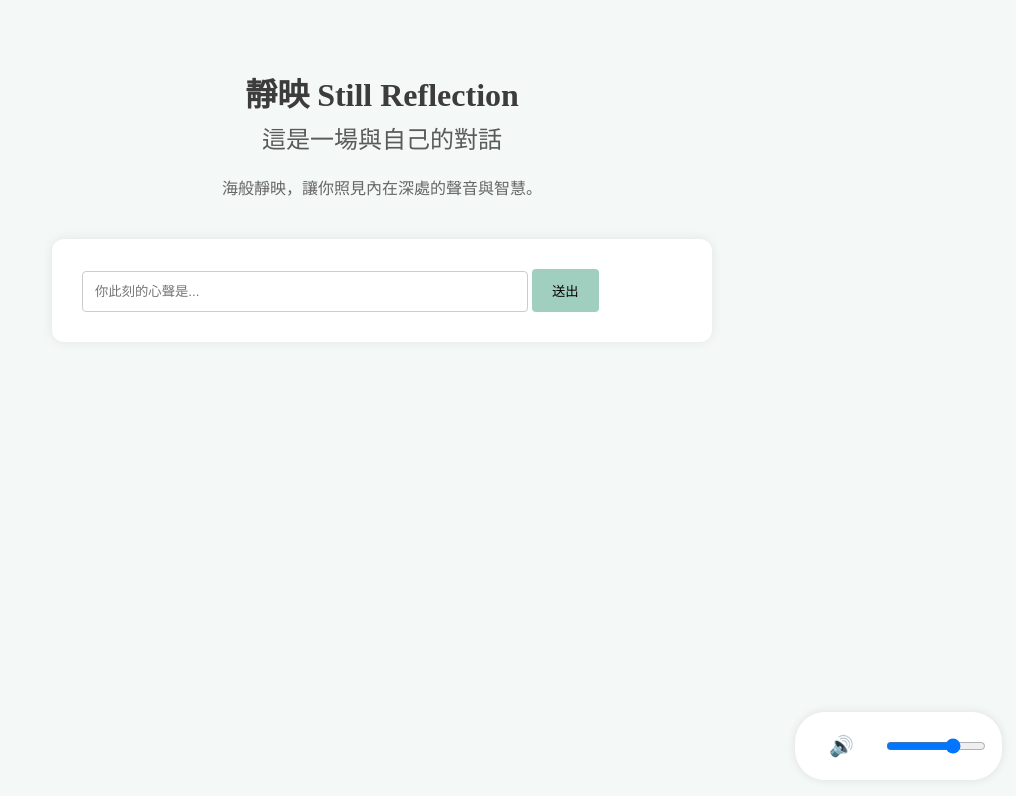
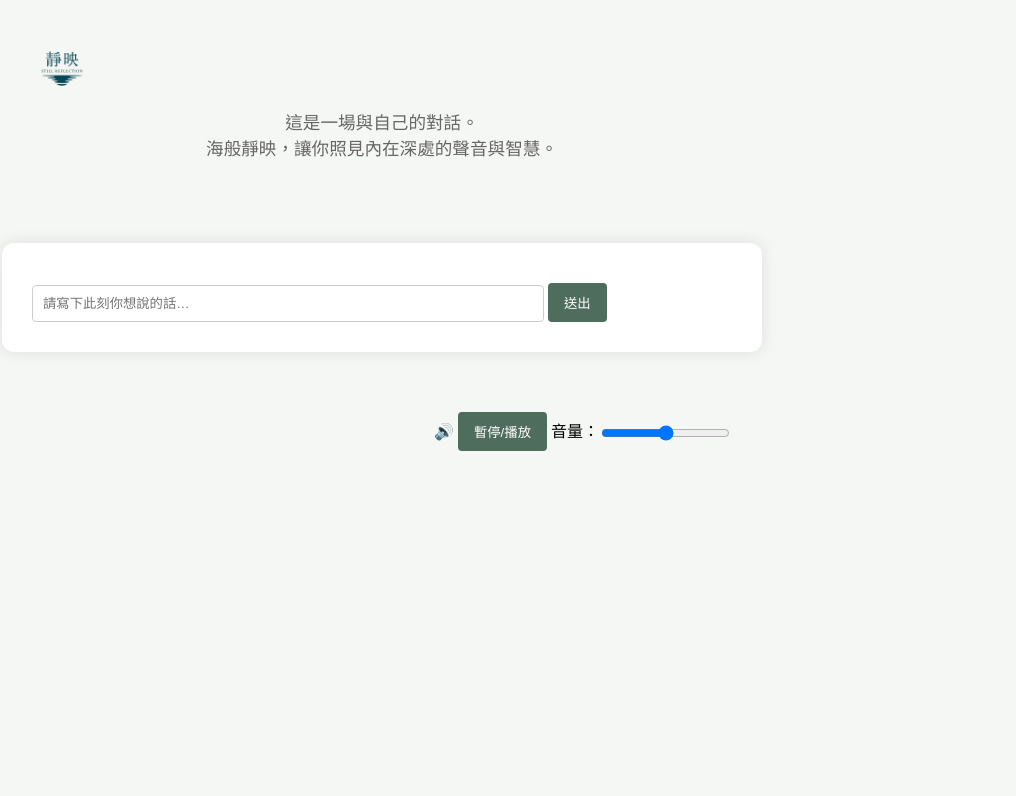
Before and after one commit to oceanpowerrr/seasoul-chatbot, a website: page index.html in a window 1280 px wide. Shown: the whole page, without its empty margins (258-1274 px from the left). Drawn offline with Linux system fonts and the light colour scheme.

Commit message:
Update index.html

```diff
--- a/index.html
+++ b/index.html
@@ -1,102 +1,123 @@
 <!DOCTYPE html>
-<html>
+<html lang="zh-Hant">
 <head>
   <meta charset="UTF-8" />
+  <meta name="viewport" content="width=device-width, initial-scale=1.0">
   <title>靜映 Still Reflection</title>
-  <link href="https://fonts.googleapis.com/css2?family=Noto+Serif+TC&display=swap" rel="stylesheet">
   <style>
     body {
-      font-family: 'Noto Serif TC', serif;
-      background-color: #f4f8f6;
-      padding: 40px;
-      color: #3c3c3c;
+      font-family: "Noto Serif TC", "仿宋體", serif;
+      background-color: #f5f7f4;
+      padding: 40px 20px;
+      margin: 0;
     }
+
     #chatbox {
-      width: 100%;
-      max-width: 600px;
-      margin: auto;
+      max-width: 700px;
+      margin: 80px auto 50px auto;
       padding: 30px;
-      background: white;
+      background: #ffffff;
       border-radius: 12px;
-      box-shadow: 0 0 12px rgba(0, 0, 0, 0.08);
+      box-shadow: 0 0 16px rgba(0, 0, 0, 0.1);
     }
+
     .message {
-      margin-bottom: 16px;
-      line-height: 1.8;
+      margin-bottom: 12px;
+      line-height: 1.6;
     }
+
     .user {
-      color: #395B64;
+      color: #5e7094;
       font-weight: bold;
     }
+
     .bot {
-      color: #4a6d64;
+      color: #4f6d5d;
       font-style: italic;
     }
+
     input[type="text"] {
       width: 70%;
-      padding: 12px;
+      padding: 10px;
+      margin-top: 10px;
+      border-radius: 4px;
       border: 1px solid #ccc;
-      border-radius: 4px;
     }
+
     button {
-      padding: 12px 20px;
-      background-color: #a0cfc0;
+      padding: 10px 16px;
+      margin-top: 10px;
       border: none;
       border-radius: 4px;
-      cursor: pointer;
-    }
-    button:hover {
-      background-color: #8bbbab;
-    }
-    h1 {
-      text-align: center;
-      margin-bottom: 5px;
-    }
-    h2 {
-      text-align: center;
-      margin-top: 0;
-      font-weight: normal;
-      color: #5a5a5a;
-    }
-
-    /* 音樂控制樣式 */
-    .music-controls {
-      position: fixed;
-      bottom: 20px;
-      right: 20px;
-      display: flex;
-      align-items: center;
-      gap: 10px;
-      background: #fff;
-      padding: 10px 14px;
-      border-radius: 30px;
-      box-shadow: 0 0 10px rgba(0,0,0,0.1);
-    }
-
-    .music-btn {
-      border: none;
-      background: none;
-      font-size: 20px;
+      background-color: #4f6d5d;
+      color: white;
       cursor: pointer;
     }
 
-    .volume-slider {
-      width: 100px;
+    button:hover {
+      background-color: #3f5f4c;
+    }
+
+    header {
+      display: flex;
+      align-items: center;
+      justify-content: space-between;
+      max-width: 700px;
+      margin: 0 auto;
+    }
+
+    #logo {
+      height: 60px;
+      width: auto;
+      max-width: 300px;
+    }
+
+    .subtitle {
+      text-align: center;
+      font-size: 1.1rem;
+      margin-top: 10px;
+      color: #666;
+      line-height: 1.5;
+    }
+
+    @media (max-width: 600px) {
+      header {
+        flex-direction: column;
+        align-items: flex-start;
+      }
+      #logo {
+        height: 50px;
+      }
+    }
+
+    #audio-controls {
+      text-align: right;
+      max-width: 700px;
+      margin: 10px auto 0;
+    }
+
+    #audio-controls input[type=range] {
+      vertical-align: middle;
     }
   </style>
 </head>
 <body>
 
-  <h1>靜映 Still Reflection</h1>
-  <h2>這是一場與自己的對話</h2>
-  <p style="text-align:center; color:#666; margin-bottom: 40px;">
-    海般靜映，讓你照見內在深處的聲音與智慧。
-  </p>
+  <header>
+    <img id="logo" src="still_reflection_logo.png" alt="靜映 Still Reflection Logo">
+  </header>
+
+  <div class="subtitle">這是一場與自己的對話。<br>海般靜映，讓你照見內在深處的聲音與智慧。</div>
 
   <div id="chatbox">
     <div id="messages"></div>
-    <input type="text" id="input" placeholder="你此刻的心聲是..." />
+    <input type="text" id="input" placeholder="請寫下此刻你想說的話…" />
     <button onclick="sendMessage()">送出</button>
+  </div>
+
+  <div id="audio-controls">
+    🔊 <button onclick="toggleMusic()">暫停/播放</button>
+    音量：<input type="range" id="volume" min="0" max="1" step="0.01" value="0.5" onchange="setVolume(this.value)">
   </div>
 
   <!-- 背景音樂播放器 -->
@@ -105,44 +126,19 @@
     Your browser does not support the audio element.
   </audio>
 
-  <!-- 音樂控制 -->
-  <div class="music-controls">
-    <button id="music-toggle" onclick="toggleMusic()" class="music-btn">🔊</button>
-    <input type="range" id="volume-control" class="volume-slider" min="0" max="1" step="0.01" value="0.7" />
-  </div>
-
   <script>
     const audio = document.getElementById("bgm");
-    const toggleBtn = document.getElementById("music-toggle");
-    const volumeSlider = document.getElementById("volume-control");
-
-    // 初始化音量
-    audio.volume = 0.7;
-
-    // 播放或暫停
     function toggleMusic() {
       if (audio.paused) {
         audio.play();
-        toggleBtn.innerText = "🔊";
       } else {
         audio.pause();
-        toggleBtn.innerText = "🔇";
       }
     }
+    function setVolume(val) {
+      audio.volume = val;
+    }
 
-    // 音量調整
-    volumeSlider.addEventListener("input", function () {
-      audio.volume = this.value;
-    });
-
-    // 瀏覽器阻擋處理
-    document.addEventListener("click", () => {
-      if (audio.paused) {
-        audio.play().catch(e => console.log("音樂播放被瀏覽器阻擋"));
-      }
-    }, { once: true });
-
-    // 對話送出邏輯
     async function sendMessage() {
       const input = document.getElementById('input');
       const text = input.value.trim();
@@ -153,7 +149,6 @@
       messages.innerHTML += `<div class="message bot" id="loading">seasoul 正在回應你...</div>`;
       input.value = '';
 
-      try {
       const res = await fetch('/api/chat', {
         method: 'POST',
         headers: { 'Content-Type': 'application/json' },
@@ -163,12 +158,8 @@
       const data = await res.json();
       document.getElementById('loading').remove();
       messages.innerHTML += `<div class="message bot">seasoul：${data.reply}</div>`;
-      } catch (error) {
-        document.getElementById('loading').remove();
-        messages.innerHTML += `<div class="message bot">seasoul：出現一些問題，請稍後再試 🙏</div>`;
-      }
     }
   </script>
 
 </body>
-</html
+</html>
```
Lines whose indentation alone changed are shown as unchanged.
